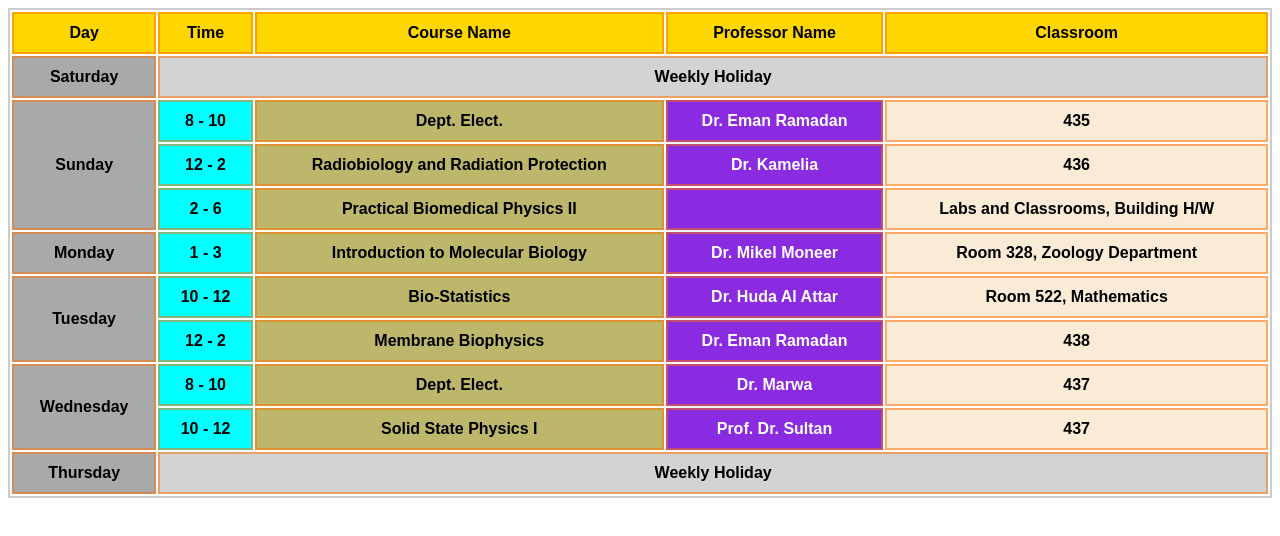
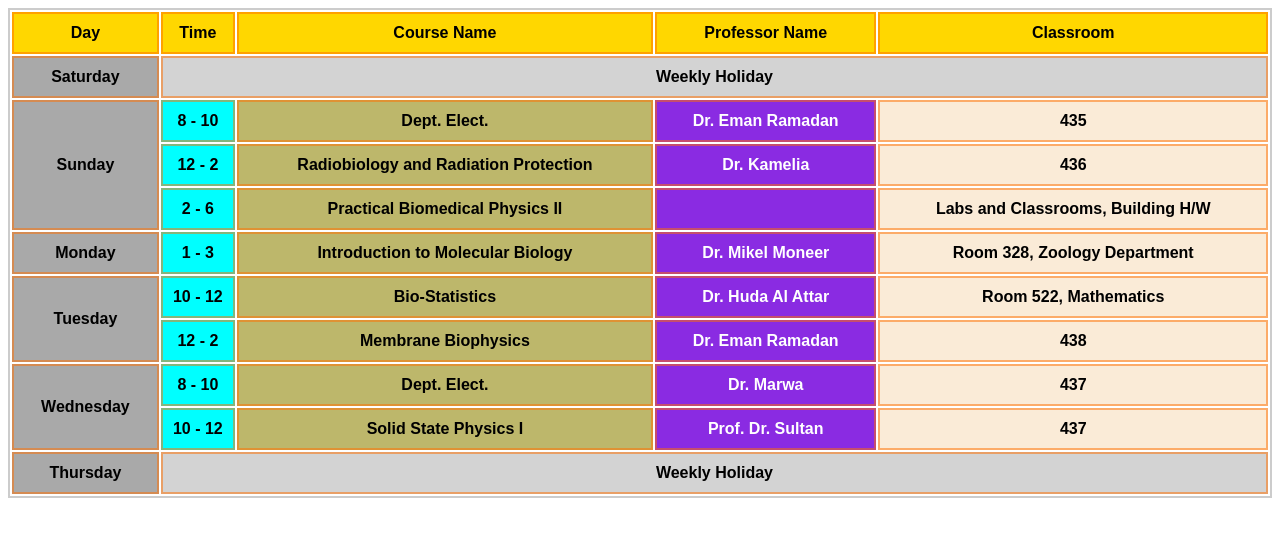
Before and after one commit to Rengoku-kyojuroo/Table, a plain HTML site: page index.html in a window 1280 px wide. Drawn offline with Linux system fonts and the light colour scheme.

Commit message:
Update style.css

```diff
--- a/css/style.css
+++ b/css/style.css
@@ -21,7 +21,7 @@ table td {
 .f {
   background-color: aqua;
   font-weight: 900;
-  wight: 60px;
+  width: 50px;
 }
 
 .h {
```
